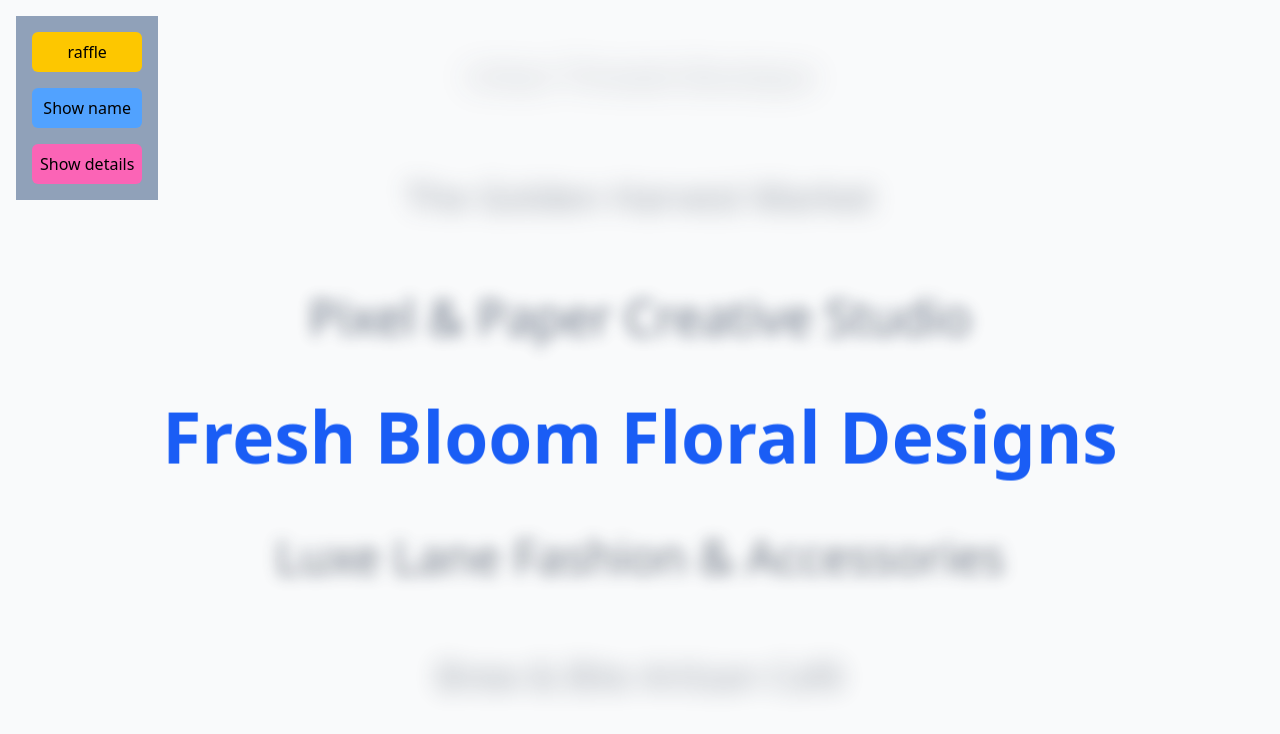
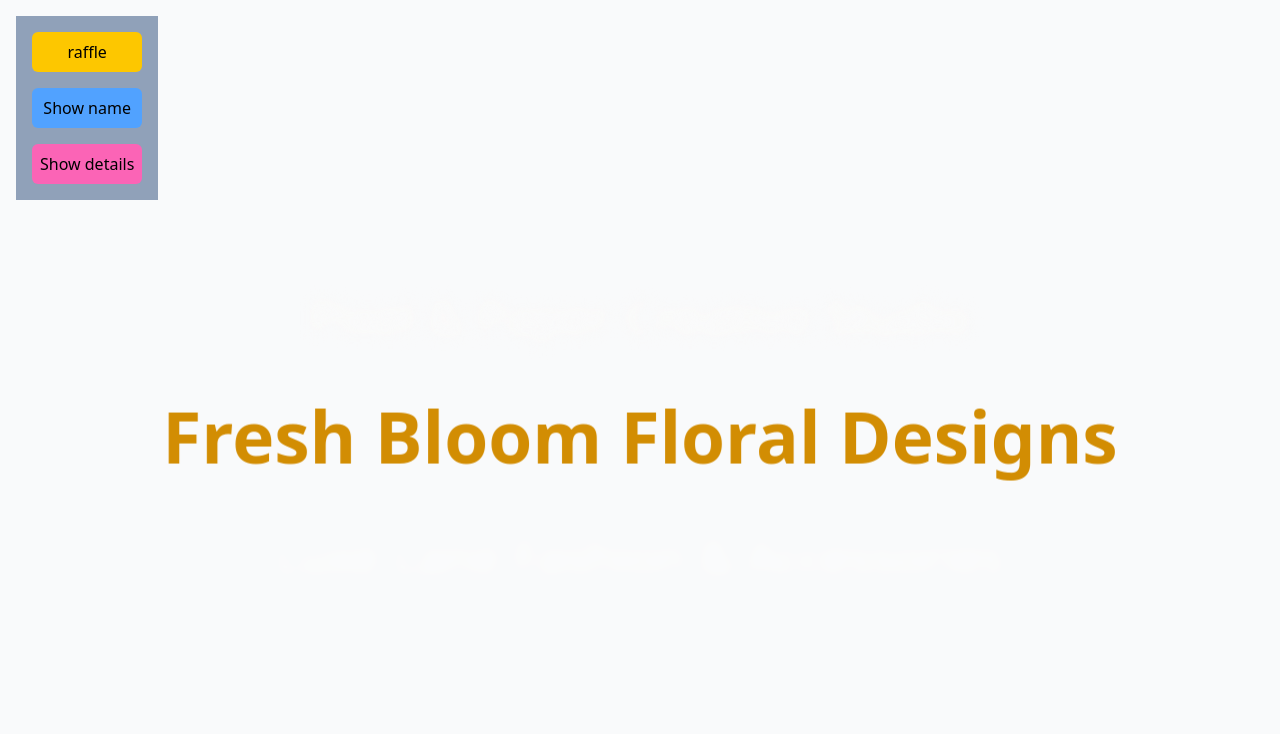
Before and after one commit to Vinod-Mendis/dmart-raffle, a Next.js app: page / in a window 1280 px wide. Shown: the top 734 px of the page. Built offline with nearby package versions, Linux system fonts and the light colour scheme.

Commit message:
style: change layout styles

```diff
--- a/app/components/VerticalCarousel.tsx
+++ b/app/components/VerticalCarousel.tsx
@@ -98,7 +98,7 @@ const VerticalCarousel: React.FC<VerticalCarouselProps> = ({
 
     if (isActive) {
       return {
-        className: "opacity-100 text-blue-600 font-bold",
+        className: "opacity-100 text-yellow-600 font-bold",
         textSize: "text-7xl", // ← ACTIVE ITEM SIZE - Change this for middle item (options: text-xs, text-sm, text-base, text-lg, text-xl, text-2xl, text-3xl, text-4xl, text-5xl, text-6xl, text-7xl, text-8xl, text-9xl)
         transform: `translateY(${placement}px)`,
         blur: "", // No blur for active item
@@ -139,7 +139,7 @@ const VerticalCarousel: React.FC<VerticalCarouselProps> = ({
     }
 
     return {
-      className: `${opacity} text-gray-700 font-medium transition-all duration-300 ${blur}`,
+      className: `${opacity} text-white font-medium transition-all duration-300 ${blur}`,
       textSize,
       transform: `translateY(${placement}px)`,
       blur,
@@ -155,7 +155,7 @@ const VerticalCarousel: React.FC<VerticalCarouselProps> = ({
   };
 
   return (
-    <div className="flex justify-center items-center p-8 w-full">
+    <div className="flex justify-center items-center p-8 w-full relative z-30">
       <div className="flex flex-col items-center w-full max-w-6xl">
         <div className="flex flex-col items-center w-full">
           <div className="relative h-[800px] w-full overflow-hidden">
@@ -170,7 +170,7 @@ const VerticalCarousel: React.FC<VerticalCarouselProps> = ({
                     type="button"
                     onClick={() => handleItemClick(i)}
                     className={cn(
-                      "absolute flex items-center justify-center cursor-pointer transition-all duration-500 ease-in-out text-center whitespace-nowrap",
+                      "absolute flex items-center justify-center transition-all duration-500 ease-in-out text-center whitespace-nowrap",
                       styles.className,
                       styles.textSize
                     )}
```
